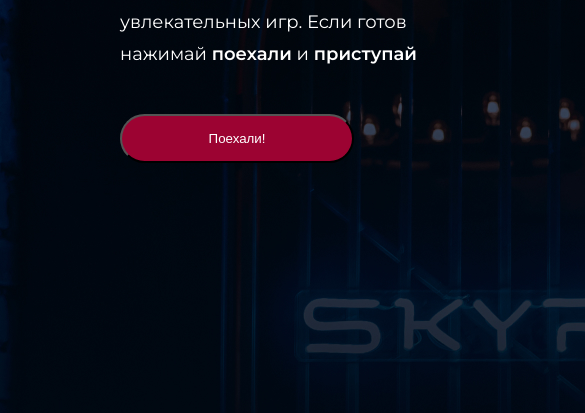
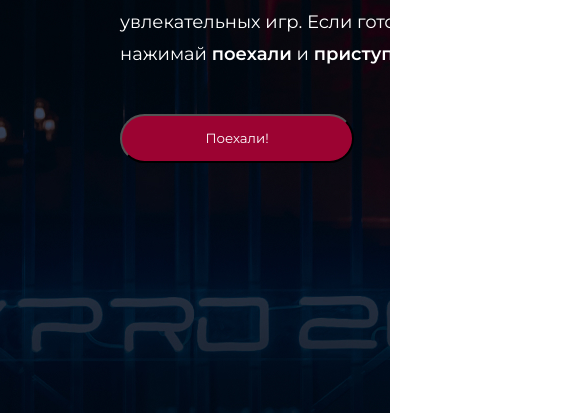
Before and after one commit to alkantara11/2-nd-course-hw, a plain HTML site: page index.html in a window 390 px wide. Shown: the part 431-844 px from the top of the page, 585 px wide, since content can reach past the window. Drawn offline with Linux system fonts and the light colour scheme.

Commit message:
удалил ширину блоков для лучшей адаптивности

```diff
--- a/style.css
+++ b/style.css
@@ -2,11 +2,14 @@
     margin: 0;
     padding: 0;
     box-sizing: border-box;
+    font-family: "Montserrat", sans-serif;
   }
   .header {
     background-image: url(./img/header_logo.jpg);
+    background-repeat: no-repeat;
+    background-position: center;
+    background-size: cover;
     height: 1024px;
-    width: 1440px;
     color: white;
   }
   .header_h1 {
@@ -42,7 +45,6 @@
     margin-left: 120px;
 }
 .play {
-    width: 1440px;
     height: 556px;
     flex-shrink: 0;
     background-color: #000915;
```
